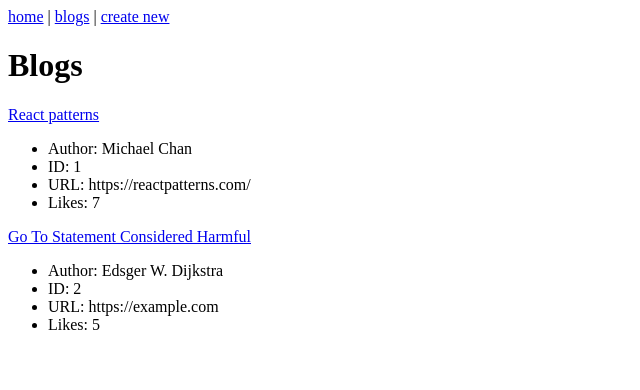
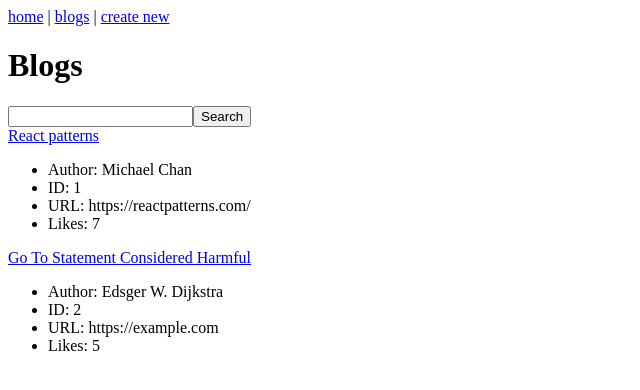
Before and after one commit to vilho4/Part14, a Next.js app in the folder bloglist-app/: page /blogs in a window 1280 px wide. Shown: the top 390 px of the page, without its empty margins (0-640 px from the left). Built offline with nearby package versions, Linux system fonts and the light colour scheme.

Commit message:
14.6 completed

```diff
--- a/bloglist-app/app/blogs/page.tsx
+++ b/bloglist-app/app/blogs/page.tsx
@@ -1,16 +1,31 @@
 import Link from 'next/link'
 import { getAllBlogs } from '../services/blogs'
 
-export default function Blogs() {
-  const blogs = getAllBlogs().toSorted((a, b) => b.likes - a.likes)
+export default async function Blogs({
+  searchParams,
+}: {
+  searchParams: Promise<{ filter?: string }>
+}) {
+  const { filter } = await searchParams
+  const searchQuery = filter?.toLowerCase() ?? ''
+
+  const blogs = getAllBlogs()
+    .filter((blog) => blog.title.toLowerCase().includes(searchQuery))
+    .toSorted((a, b) => b.likes - a.likes)
 
   return (
     <div>
       <h1>Blogs</h1>
 
+      <form>
+        <input type="text" name="filter" defaultValue={filter ?? ''} />
+        <button type="submit">Search</button>
+      </form>
+
       {blogs.map((blog) => (
         <div key={blog.id}>
           <Link href={`/blogs/${blog.id}`}>{blog.title}</Link>
+
           <ul>
             <li>Author: {blog.author}</li>
             <li>ID: {blog.id}</li>
```
